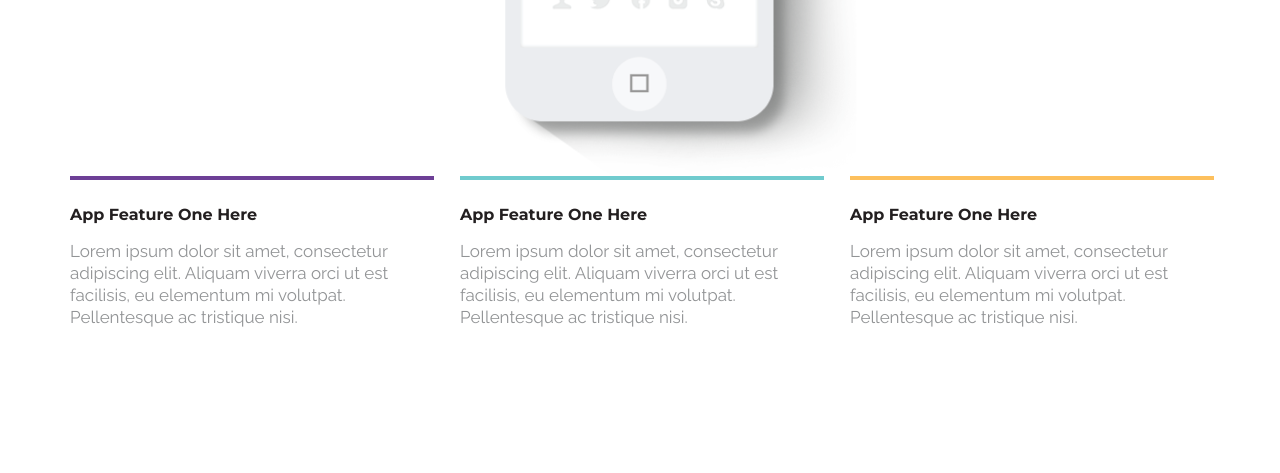
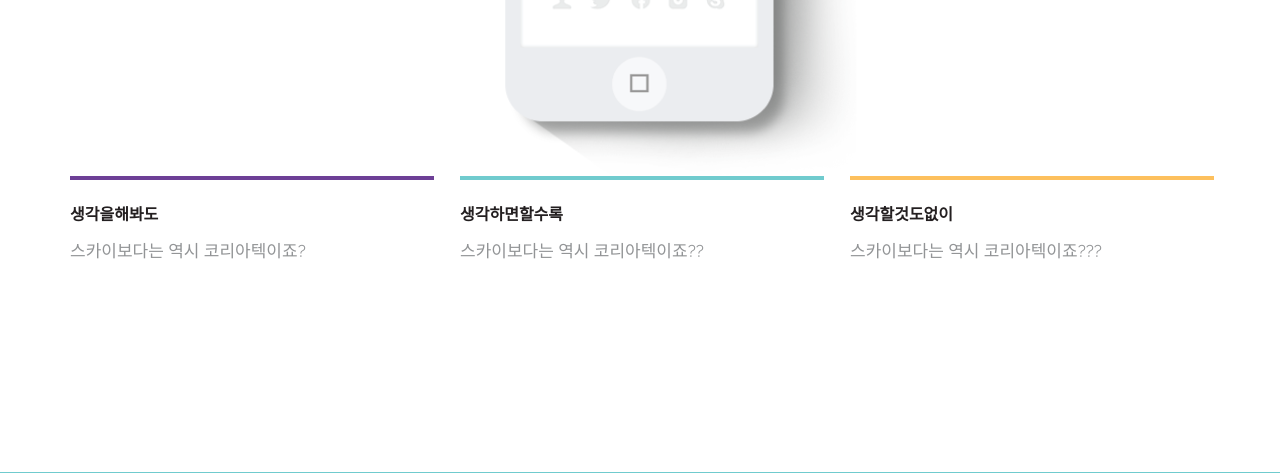
Before and after one commit to hambokka/PHP-Programming, a PHP site: page / in a window 1280 px wide. Shown: the part 1590-2063 px from the top of the page. Run offline with PHP 8.4, Linux system fonts and the light colour scheme; some libraries are stand-ins or nearby versions.

Commit message:
Snow 테스트

```diff
--- a/Experiments - 19_03_14/index.html
+++ b/Experiments - 19_03_14/index.php
@@ -36,7 +36,7 @@
             <span class="icon-bar"></span>
             <span class="icon-bar"></span>
           </button>
-          <a class="logo" href="index.html"><img src="img/logo.svg" alt="Logo"></a>
+          <a class="logo" href="index.php"><img src="img/logo.svg" alt="Logo"></a>
         </div>
         <div class="navbar-collapse collapse">
           <ul class="nav navbar-nav navbar-right">
@@ -47,11 +47,36 @@
       </div>
     </div>
 
-    <header>
+    <?PHP
+    $current_month = date('m');
+
+    if($current_month < 3 || $current_month > 10)
+    {
+        // Winter
+        $bg_img_url = "img/header-bg.jpg";
+    }
+    elseif ($current_month > 2 && $current_month < 6)
+    {
+        // Spring
+        $bg_img_url = "http://www.sapporo.travel/cms/wp-content/uploads/2013/08/spring-1200x600.jpg";
+    }
+    elseif ($current_month > 5 && $current_month < 9)
+    {
+        // Atumn,..?
+        $bg_img_url = "https://img-wishbeen.akamaized.net/plan/1443576287413_10810562303_c104903399_k.jpg";
+    }
+    else
+    {
+        // summer
+        $bg_img_url = "https://img-wishbeen.akamaized.net/plan/1465579644774_23729044146_794a75b30b_k-1.jpg";
+    }
+    ?>
+
+    <header style =" background: url(<?PHP echo $bg_img_url; ?>) no-repeat center center;"
       <div class="container">
         <div class="row">
           <div class="col-xs-6">
-            <a href="index.html"><img src="img/logo.svg" alt="Logo"></a>
+            <a href="index.php"><img src="img/logo.svg" alt="Logo"></a>
           </div>
           <div class="col-xs-6 signin text-right navbar-nav">
             <a href="#pricing" class="scroll">Pricing</a>&nbsp; &nbsp;<a href="#">Sign in</a>
@@ -107,18 +132,18 @@
 		    <div class="row">
 			    <div class="col-sm-4 wow fadeIn" data-wow-delay="0.4s">
 				    <hr class="line purple">
-				    <h3>App Feature One Here</h3>
-				    <p>Lorem ipsum dolor sit amet, consectetur adipiscing elit. Aliquam viverra orci ut est facilisis, eu elementum mi volutpat. Pellentesque ac tristique nisi.</p>
+				    <h3>생각을해봐도</h3>
+				    <p>스카이보다는 역시 코리아텍이죠?</p>
 			    </div>
 			    <div class="col-sm-4 wow fadeIn" data-wow-delay="0.8s">
 				    <hr  class="line blue">
-				    <h3>App Feature One Here</h3>
-				    <p>Lorem ipsum dolor sit amet, consectetur adipiscing elit. Aliquam viverra orci ut est facilisis, eu elementum mi volutpat. Pellentesque ac tristique nisi.</p>
+				    <h3>생각하면할수록</h3>
+				    <p>스카이보다는 역시 코리아텍이죠??</p>
 			    </div>
 			    <div class="col-sm-4 wow fadeIn" data-wow-delay="1.2s">
 				    <hr  class="line yellow">
-				    <h3>App Feature One Here</h3>
-				    <p>Lorem ipsum dolor sit amet, consectetur adipiscing elit. Aliquam viverra orci ut est facilisis, eu elementum mi volutpat. Pellentesque ac tristique nisi.</p>
+				    <h3>생각할것도없이</h3>
+				    <p>스카이보다는 역시 코리아텍이죠???</p>
 			    </div>
 		    </div>
 	    </div>
```
